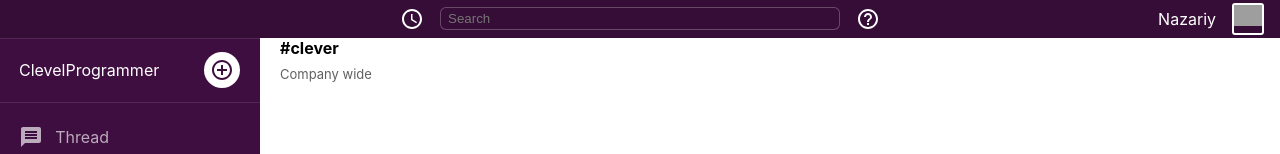
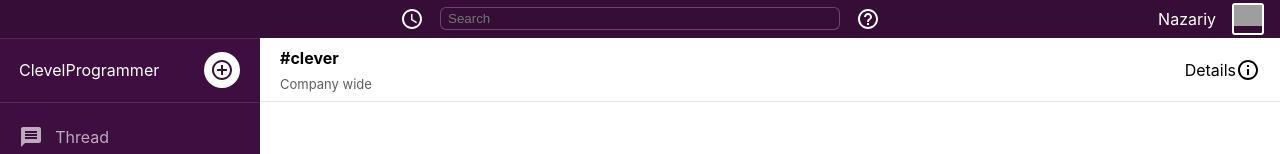
Before and after one commit to Dariuszb94/Slack, a React (Create React App) app: page /room in a window 1280 px wide. Shown: the top 154 px of the page. Built offline with nearby package versions, Linux system fonts and the light colour scheme; no server answers; the database is empty; grey boxes are pictures that could not be loaded.

Commit message:
chat header

```diff
--- a/src/Components/Chat.js
+++ b/src/Components/Chat.js
@@ -1,6 +1,6 @@
 import React from "react";
 import styled from "styled-components";
-import InfoIcon from "@material-ui/icons/Info";
+import InfoOutlinedIcon from "@material-ui/icons/InfoOutlined";
 import StarBorderIcon from "@material-ui/icons/StarBorder";
 function Chat() {
   return (
@@ -10,7 +10,10 @@ function Chat() {
           <ChannelName>#clever</ChannelName>
           <ChannelInfo>Company wide</ChannelInfo>
         </Channel>
-        <ChannelDetails></ChannelDetails>
+        <ChannelDetails>
+          <div>Details</div>
+          <InfoOutlinedIcon></InfoOutlinedIcon>
+        </ChannelDetails>
       </Header>
       <MessageContainer></MessageContainer>
       <ChatInput></ChatInput>
@@ -26,9 +29,16 @@ const Container = styled.div`
 const Header = styled.div`
   padding-left: 20px;
   padding-right: 20px;
+  display: flex;
+  align-items: center;
+  border-bottom: 1px solid rgba(63, 39, 83, 0.13);
+  justify-content: space-between;
 `;
 const Channel = styled.div``;
-const ChannelDetails = styled.div``;
+const ChannelDetails = styled.div`
+  display: flex;
+  align-items: center;
+`;
 const ChannelName = styled.div`
   font-weight: 700;
 `;
```
